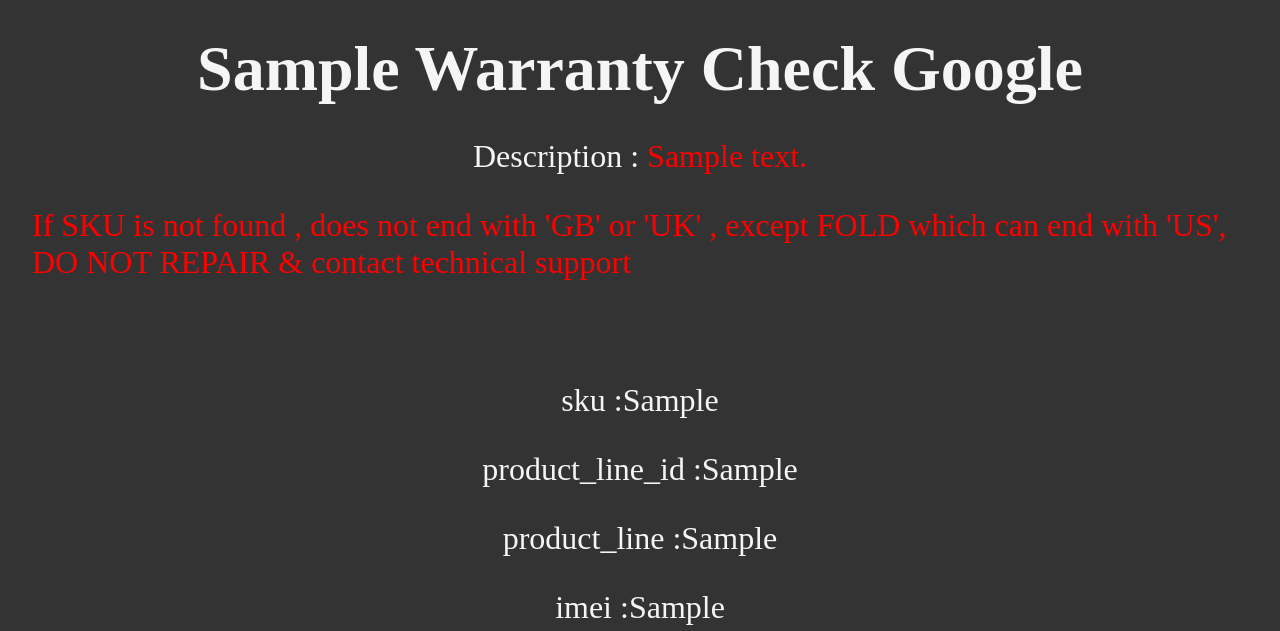
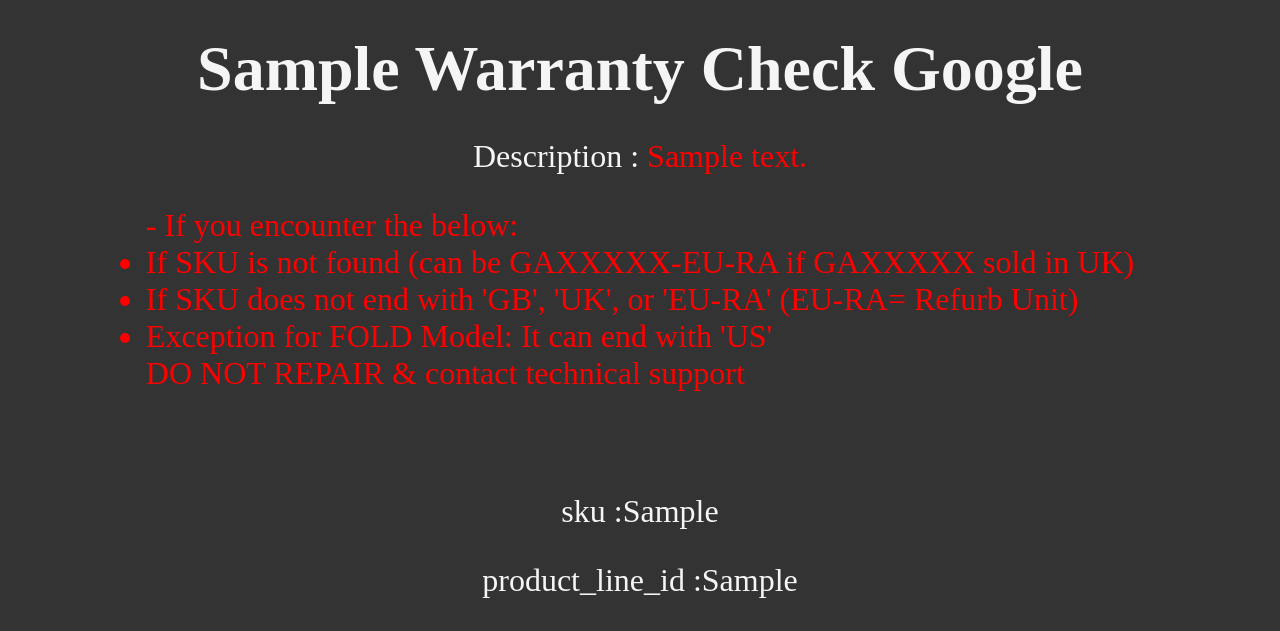
Before and after one commit to Jean-Yves-Rene/python-imei, a Flask app: template templates/warranty.html in a window 1280 px wide. Shown: the top 631 px of the page. Run offline with Flask 3, Linux system fonts and the light colour scheme; the template is opened without the code that fills it: most values are stand-ins (such as "Sample title", 1, 10 or a date in 2020).

Commit message:
Update warranty.html
changed message in red to add EU-RA

```diff
--- a/templates/warranty.html
+++ b/templates/warranty.html
@@ -11,8 +11,17 @@
 <body>
     <h1>{{ imei_value }} Warranty Check Google</h1>
     <p>Description : <span class="red-text">{{ Description_value }}</span></p>
-    <p1><span class="red-text">If SKU is not found , does not end with 'GB' or 'UK' , except FOLD which can end
-            with 'US', DO NOT REPAIR & contact technical support</span></p1>
+    <p1>
+        <span class="red-text">
+            - If you encounter the below:
+            <ul>
+                <li> If SKU is not found (can be GAXXXXX-EU-RA if GAXXXXX sold in UK)</li>
+                <li> If SKU does not end with 'GB', 'UK', or 'EU-RA' (EU-RA= Refurb Unit)</li>
+                <li> Exception for FOLD Model: It can end with 'US'</li>
+            </ul>
+            DO NOT REPAIR & contact technical support
+        </span>
+    </p1>
     <br>
     <p>sku :{{ sku_value }}</p>
     <p>product_line_id :{{ product_line_id_value }}</p>
```
